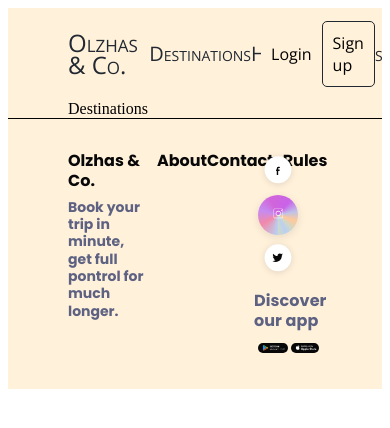
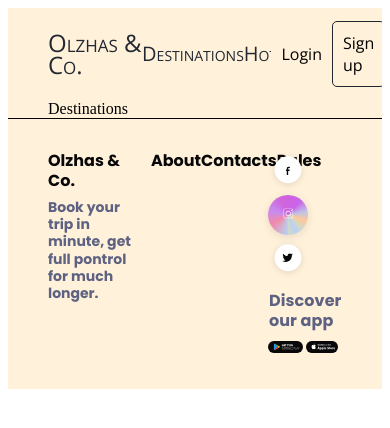
Before and after one commit to Olzhas92/react-diploma-paper, a React (Create React App) app: page /destinations in a window 390 px wide. Shown: the top 428 px of the page. Built offline with nearby package versions, Linux system fonts and the light colour scheme; a web font is replaced by a local one.

Commit message:
Breakpoint 480: App styling completed

```diff
--- a/src/App.module.css
+++ b/src/App.module.css
@@ -37,3 +37,12 @@ body {
     background-color: #fff1da;
   }
 }
+
+@media (max-width: 480px) {
+  .App {
+    margin: 0 auto;
+    padding: 0 40px;
+    box-sizing: border-box;
+    background-color: #fff1da;
+  }
+}
```
Also changed, not shown: 1 other file (tests, documents, lock files or other folders).
